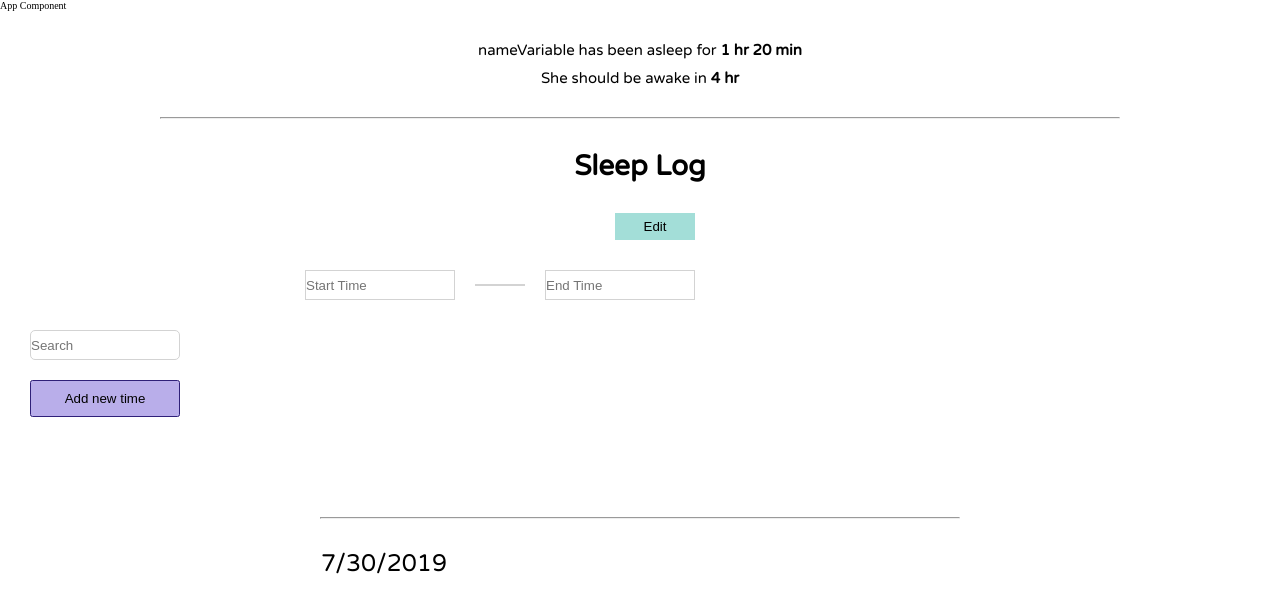
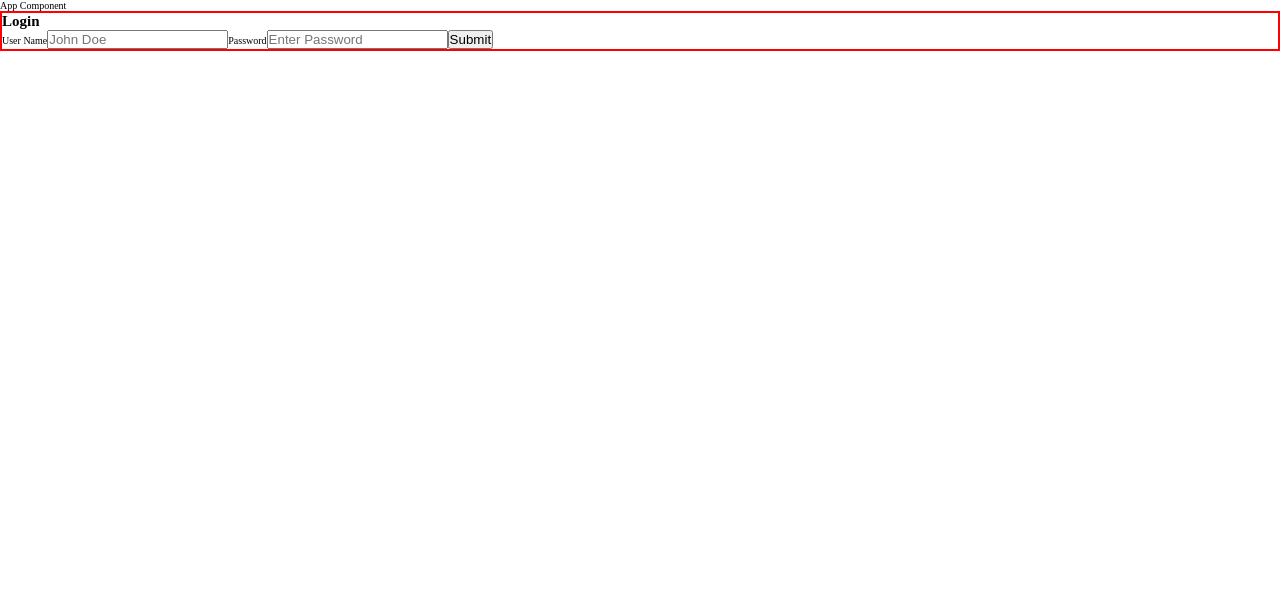
Before and after one commit to lambda-build-week-sleep-tracker/FE-Sleep-Tracker, a React (Create React App) app: page / in a window 1280 px wide. Shown: the top 612 px of the page. Built offline with nearby package versions, Linux system fonts and the light colour scheme; the HTML template or start-up script is replaced by a standard one.

Commit message:
removed SleepLog from App.js

```diff
--- a/src/App.js
+++ b/src/App.js
@@ -12,8 +12,7 @@ function App() {
   return (
     <div className="App">
       <p>App Component</p>
-			{/* <LoginForm/> */}
-      <SleepLog />
+			<LoginForm/>
     </div>
   );
 }
```
